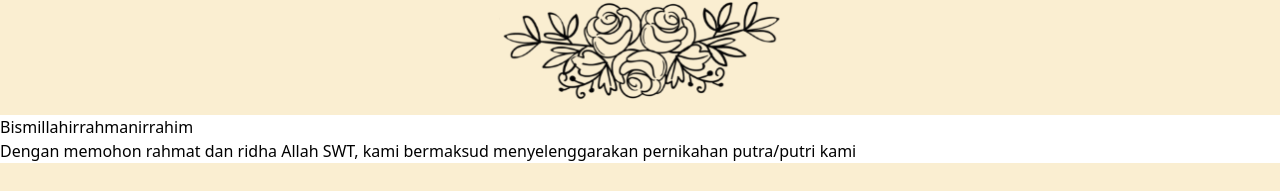
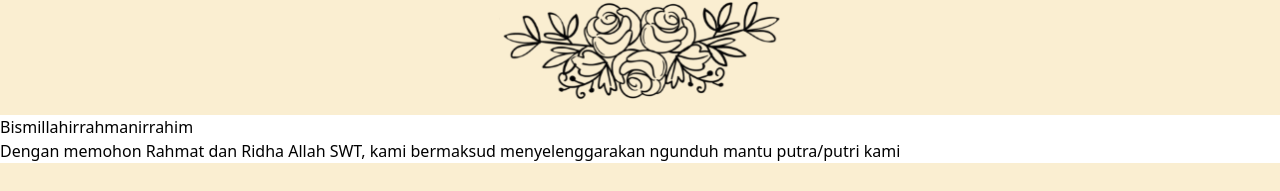
Before and after one commit to sinuw97/weding-invitation-web, a Next.js app: page /wahyu in a window 1280 px wide. Both pictures are taken after a click on the button "Buka Undangan". Shown: the top 191 px of the page. Built offline with nearby package versions, Linux system fonts and the light colour scheme; no server answers.

Commit message:
Finishing yey

```diff
--- a/src/components/HeroSection.jsx
+++ b/src/components/HeroSection.jsx
@@ -1,7 +1,7 @@
 import { motion } from "framer-motion";
 import { fadeUp } from "@/utils/animations";
 
-export default function HeroSection({ name, onOpen, date, time }) {
+export default function HeroSection({ name, onOpen, date, time, pasutriName }) {
   return (
     <header>
       {/* Hero section */}
@@ -12,7 +12,7 @@ export default function HeroSection({ name, onOpen, date, time }) {
             <motion.h3 {...fadeUp}>You're Invited to Our Wedding</motion.h3>
             <div className="hero-section__name-box">
               <motion.h1 {...fadeUp} transition={{ duration: 0.8, delay: 0.2 }}>
-                Dianita & Wahyu
+                {pasutriName}
               </motion.h1>
             </div>
 
--- a/src/components/InvitationPage.jsx
+++ b/src/components/InvitationPage.jsx
@@ -60,13 +60,17 @@ export default function InvitationPage({ variant, data }) {
           onOpen={handlerOpenInvitation}
           date={data.date}
           time={data.time}
+          pasutriName={data.pasutriName}
         />
       )}
 
       {isOpened && (
         <>
           <main>
-            <PasutriSection />
+            <PasutriSection
+              acara={data.acara}
+              variant={variant}
+            />
             <audio
               ref={audioRef}
               src={
--- a/src/components/PasutriSection.jsx
+++ b/src/components/PasutriSection.jsx
@@ -3,18 +3,22 @@ import { AyatQuran } from "./AyatAlQuran";
 import Decoration from "./Decoration";
 import { motion } from "framer-motion";
 
-export default function PasutriSection() {
+export default function PasutriSection({ acara, variant }) {
   return (
     <>
       <div className="salam-pembuka border-none shadow-none ring-0">
         <Decoration />
-        <motion.p className="bismilah" {...fadeInText}>Bismillahirrahmanirrahim</motion.p>
+        <motion.p className="bismilah" {...fadeInText}>
+          Bismillahirrahmanirrahim
+        </motion.p>
         <motion.p {...fadeUp}>
-          Dengan memohon rahmat dan ridha Allah SWT, kami bermaksud
-          menyelenggarakan pernikahan putra/putri kami
+          Dengan memohon Rahmat dan Ridha Allah SWT, kami bermaksud
+          menyelenggarakan {acara} putra/putri kami
         </motion.p>
       </div>
       <section className="pasutri-section">
+        {variant === "dianita" ? (
+          <>
             {/* Foto dan Nama Bride */}
             <motion.div
               className="text bride-text"
@@ -38,6 +42,34 @@ export default function PasutriSection() {
               <span>Putra dari Bp. Mulyono dan Ibu Purwanti</span>
             </motion.div>
             <motion.div className="foto groom-photo" {...fadeRight} />
+          </>
+        ) : (
+          <>
+            {/* Teks dan Foto Groom */}
+            <motion.div className="text groom-text" {...fadeRight}>
+              <h3>Wahyu Utomo S.E</h3>
+              <p id="groom">The Groom</p>
+              <span>Putra dari Bp. Mulyono dan Ibu Purwanti</span>
+            </motion.div>
+            <motion.div className="foto groom-photo" {...fadeRight} />
+
+            <motion.div className="with" {...fadeUp}>
+              Dengan
+            </motion.div>
+
+            {/* Foto dan Nama Bride */}
+            <motion.div
+              className="text bride-text"
+              {...fadeLeft}
+              transition={{ delay: 0.2 }}
+            >
+              <h3>Dianita Agna P. A.Md.Keb</h3>
+              <p>The Bride</p>
+              <span>Putri dari Bp. Slamet Riyadi dan Ibu Riana Triwiyatmi</span>
+            </motion.div>
+            <motion.div className="foto bride-photo" {...fadeLeft} />
+          </>
+        )}
       </section>
       <Decoration />
       <AyatQuran />
--- a/src/pages/dianita.js
+++ b/src/pages/dianita.js
@@ -5,6 +5,8 @@ export default function DianitaPage() {
     withButton: false,
     date: "15 June 2025",
     time: "10.00",
+    pasutriName: "Dianita & Wahyu",
+    acara: "pernikahan",
     countdownDate: new Date("2025-06-15T10:00:00+07:00"),
     cards: 2,
     weddingDay: "Sunday, 15 June 2025",
--- a/src/pages/wahyu.js
+++ b/src/pages/wahyu.js
@@ -5,6 +5,8 @@ export default function WahyuPage() {
     withButton: true,
     date: "21 Juni 2025",
     time: "09.00",
+    pasutriName: "Wahyu & Dianita",
+    acara: "ngunduh mantu",
     countdownDate: new Date("2025-06-21T09:00:00+07:00"),
     cards: 1,
     weddingDay: "Minggu, 21 Juni 2025",
```
Lines whose indentation alone changed are shown as unchanged.
